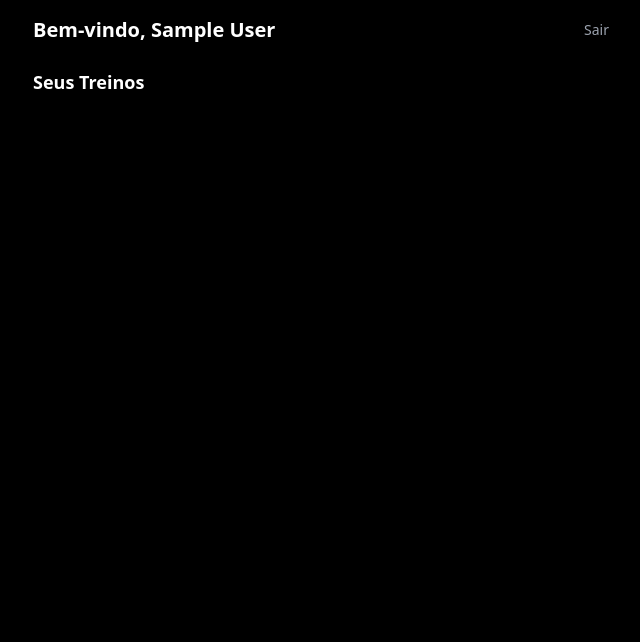
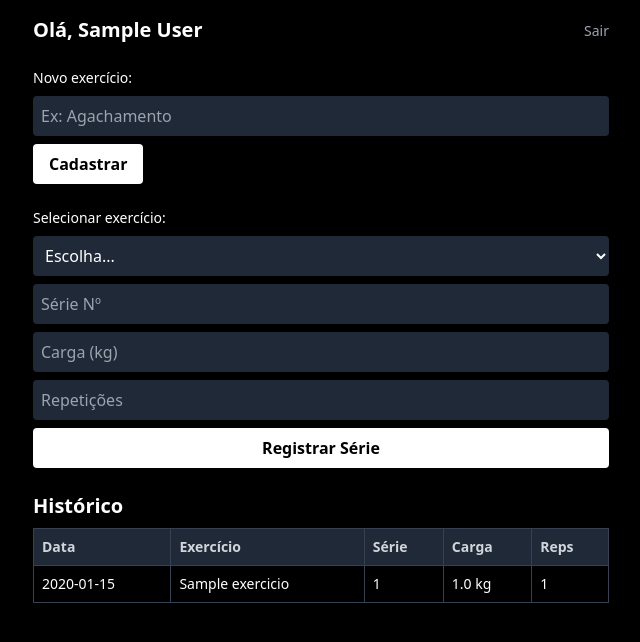
Before and after one commit to pedrocamposlive/Gevurah, a Flask app: page /index in a window 1280 px wide. Shown: the top 642 px of the page, without its empty margins (319-959 px from the left). Run offline with Flask 3, Linux system fonts and the light colour scheme; the visitor is signed in with stand-in values (Sample User, id 1); tables that the repository leaves empty hold one stand-in row (values such as "Sample post"); some libraries are stand-ins or nearby versions.

Commit message:
Update index.html

```diff
--- a/templates/index.html
+++ b/templates/index.html
@@ -3,26 +3,70 @@
 <head>
   <meta charset="UTF-8" />
   <meta name="viewport" content="width=device-width, initial-scale=1.0" />
-  <title>Aluno - Gevurah</title>
+  <title>Gevurah</title>
   <script src="https://cdn.tailwindcss.com"></script>
 </head>
-<body class="bg-black text-white min-h-screen p-4 font-sans">
-  <div class="max-w-xl mx-auto">
+<body class="bg-black text-white font-sans min-h-screen p-4">
+
+  <div class="max-w-xl mx-auto space-y-6">
+
     <div class="flex justify-between items-center">
-      <h1 class="text-xl font-bold">Bem-vindo, {{ usuario }}</h1>
-      <a href="/logout" class="text-sm text-gray-400 hover:text-white">Sair</a>
+      <h1 class="text-xl font-bold">Olá, {{ usuario }}</h1>
+      <form action="/logout" method="get">
+        <button class="text-sm text-gray-400 hover:text-white">Sair</button>
+      </form>
     </div>
 
-    <h2 class="mt-6 mb-2 text-lg font-semibold">Seus Treinos</h2>
-    <ul class="space-y-3">
-      {% for treino in treinos %}
-      <li class="bg-gray-800 p-4 rounded">
-        <h3 class="font-bold text-white">{{ treino['titulo'] }}</h3>
-        <p class="text-sm text-gray-400">{{ treino['descricao'] }}</p>
-        <p class="text-xs text-gray-500 mt-1">Data: {{ treino['data'] }}</p>
-      </li>
-      {% endfor %}
-    </ul>
+    <!-- Cadastro de exercício -->
+    <form action="/adicionar_exercicio" method="POST" class="space-y-2">
+      <label class="block text-sm">Novo exercício:</label>
+      <input type="text" name="novo_exercicio" placeholder="Ex: Agachamento" required class="bg-gray-800 p-2 w-full rounded" />
+      <button type="submit" class="bg-white text-black font-semibold py-2 px-4 rounded">Cadastrar</button>
+    </form>
+
+    <!-- Registro de série -->
+    <form action="/adicionar" method="POST" class="space-y-2">
+      <label class="block text-sm">Selecionar exercício:</label>
+      <select name="exercicio_id" required class="bg-gray-800 p-2 w-full rounded">
+        <option value="">Escolha...</option>
+        {% for ex in exercicios %}
+        <option value="{{ ex['id'] }}">{{ ex['nome'] }}</option>
+        {% endfor %}
+      </select>
+      <input type="number" name="serie" placeholder="Série Nº" class="bg-gray-800 p-2 w-full rounded" required />
+      <input type="number" step="0.1" name="carga" placeholder="Carga (kg)" class="bg-gray-800 p-2 w-full rounded" required />
+      <input type="number" name="reps" placeholder="Repetições" class="bg-gray-800 p-2 w-full rounded" required />
+      <button type="submit" class="bg-white text-black font-bold py-2 w-full rounded">Registrar Série</button>
+    </form>
+
+    <!-- Histórico -->
+    <div>
+      <h2 class="text-xl font-semibold mt-6 mb-2">Histórico</h2>
+      <table class="w-full text-sm text-left border border-gray-700">
+        <thead class="bg-gray-800 text-gray-300">
+          <tr>
+            <th class="p-2 border border-gray-700">Data</th>
+            <th class="p-2 border border-gray-700">Exercício</th>
+            <th class="p-2 border border-gray-700">Série</th>
+            <th class="p-2 border border-gray-700">Carga</th>
+            <th class="p-2 border border-gray-700">Reps</th>
+          </tr>
+        </thead>
+        <tbody>
+          {% for s in series %}
+          <tr class="border-t border-gray-700">
+            <td class="p-2 border border-gray-700">{{ s['data'] }}</td>
+            <td class="p-2 border border-gray-700">{{ s['nome'] }}</td>
+            <td class="p-2 border border-gray-700">{{ s['serie'] }}</td>
+            <td class="p-2 border border-gray-700">{{ s['carga'] }} kg</td>
+            <td class="p-2 border border-gray-700">{{ s['reps'] }}</td>
+          </tr>
+          {% endfor %}
+        </tbody>
+      </table>
+    </div>
+
   </div>
+
 </body>
 </html>
```
